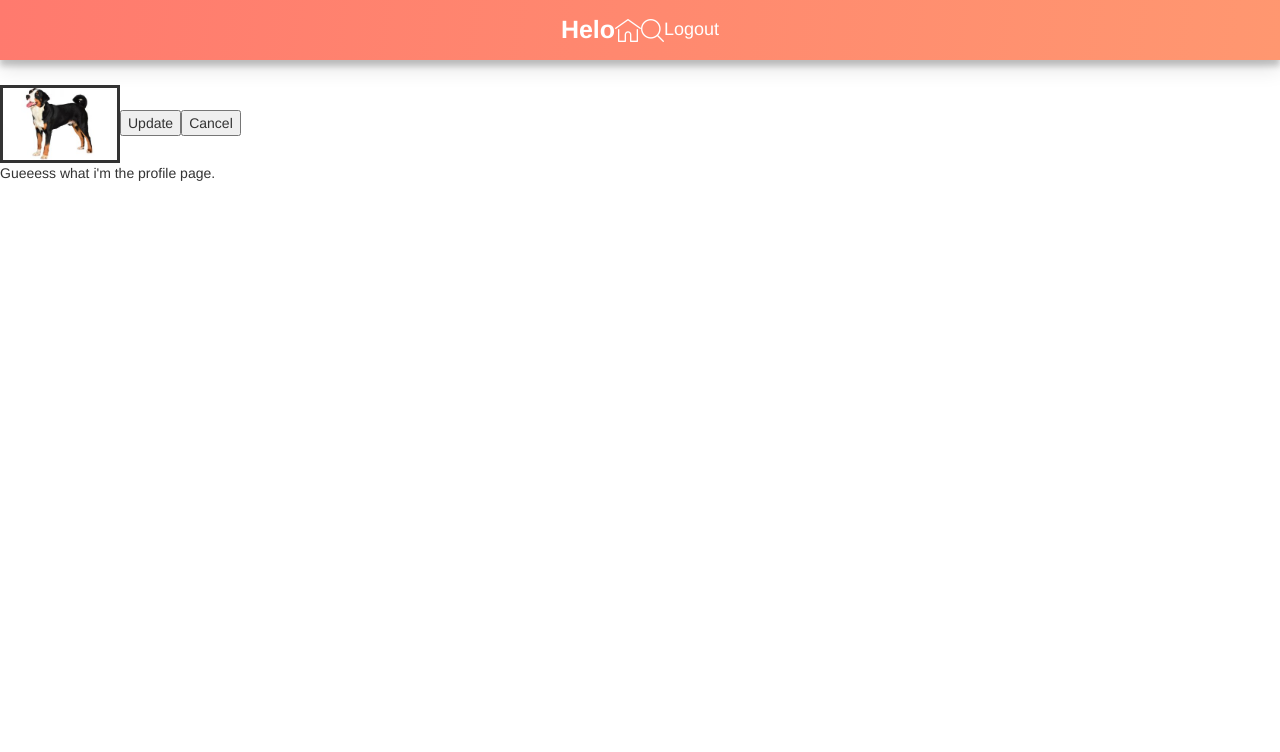
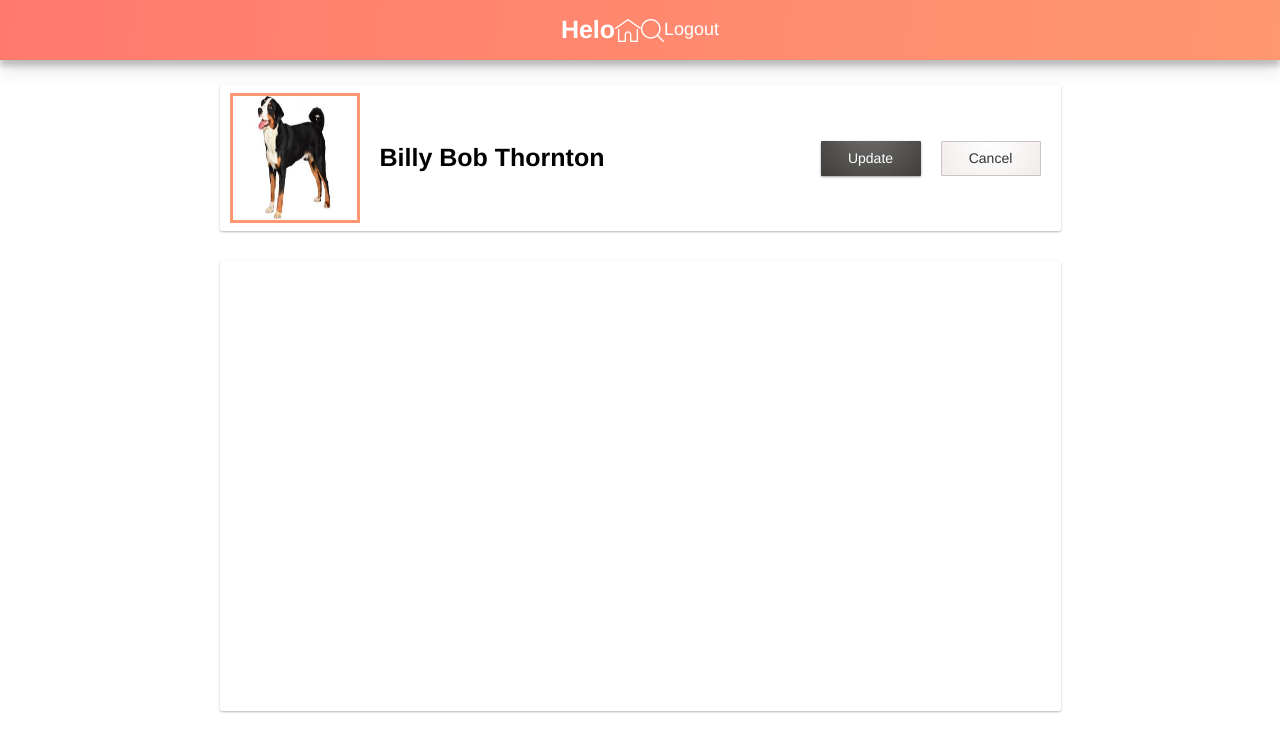
Before and after one commit to leahhills/simulationthree, a React (Create React App) app: page /profile in a window 1280 px wide. Shown: the top 752 px of the page. Built offline with nearby package versions, Linux system fonts and the light colour scheme.

Commit message:
Half of styling is done on Profile component

```diff
--- a/src/components/Profile/Profile.css
+++ b/src/components/Profile/Profile.css
@@ -1,5 +1,8 @@
 .profile_parent{
-
+    width: 100%;
+    height: 680px;
+    display: flex;
+    justify-content: center;
 }
 
 .profile_child{
@@ -7,24 +10,79 @@
 }
 
 .profile_img{
-    border:3px solid;
-    width:120px;
+    height: 130px;
+    width:130px;
+    border:3px solid #ff9770;
+}
+
+.user_content_header{
+    height:146px;
+    padding:10px;
+    position:relative;
+    display: flex;
+    align-items: center;
+    width:841px;
+    border-radius:2px;
+    background-color:#fff;
+    box-shadow: 0 1px 3px 0 rgba(0,0,0,0.1), 0 1px 2px 0 rgba(0,0,0,0.2);
+}
+
+.profile_username_container{
+
+    margin-left:20px;
+    display:block;
+    color:black;
+    font-weight: 700;
+    font-size:25px;
+
+}
+
+.button_container{
+    width:auto;
+    position: absolute;
+    right:0;
 }
 
 
-.user_content_header{
-
-}
 
 .update_button{
-
+    height: 35px;
+    border-radius: 1px;
+    box-shadow:  0 1px 3px 0 rgba(0,0,0,0.2), 0 1px 2px 0 rgba(0,0,0,0.2);
+    color: #fff;
+    border: none;
+    cursor: pointer;
+    background-image: radial-gradient(circle at 50% -46%,#737373,#403d39);
+    width: 100px;
+    font-size: 14px;
+    margin-right: 20px;
+    padding: 1px 6px;
 }
 
 .cancel_button{
+height: 35px;
+border-radius:1px;
+background-image:radial-gradient(circle at 50% 0,#fff,#f1eceb);
+border:1px solid #ccc3c3;
+cursor:pointer;
+width:100px;
+font-size:14px;
+margin-right:20px;
+padding:1px 6px;
 
 }
 
 
 .user_select_options{
-
+    background-color: #fff;
+    border-radius: 2px;
+    box-shadow: 0 1px 3px 0 rgba(0,0,0,.1), 0 1px 2px 0 rgba(0,0,0,.2);
+    margin-top: 30px;
+    height: 450px;
+    display: flex;
+    flex-direction: column;
+    align-items: center;
+    padding: 20px;
+    width: 841px;
+    box-sizing: border-box;
 }
--- a/src/components/Profile/Profile.js
+++ b/src/components/Profile/Profile.js
@@ -15,9 +15,16 @@ export default class Profile extends Component {
                     <div className="profile_child">
 
                         <div className="user_content_header">
-                            <img src={ dogpic } alt="supposed to be a robot pic"className="profile_img"/>
-                            <button className="update_button">Update</button>
-                            <button className="cancel_button">Cancel</button>
+
+                                <img src={ dogpic } alt="supposed to be a robot pic"className="profile_img"/>
+                                <div className="profile_username_container">
+                                    Billy Bob Thornton
+                                </div>
+                            <div className="button_container">
+                                <button className="update_button">Update</button>
+                                <button className="cancel_button">Cancel</button>
+                            </div>
+
                         </div>
 
                         <div className="user_select_options">
@@ -32,7 +39,7 @@ export default class Profile extends Component {
 
 
                 </div>
-              Gueeess what i'm the profile page.
+
           </div>
         );
     }
```
Also changed, not shown: 1 other file (tests, documents, lock files or other folders).
